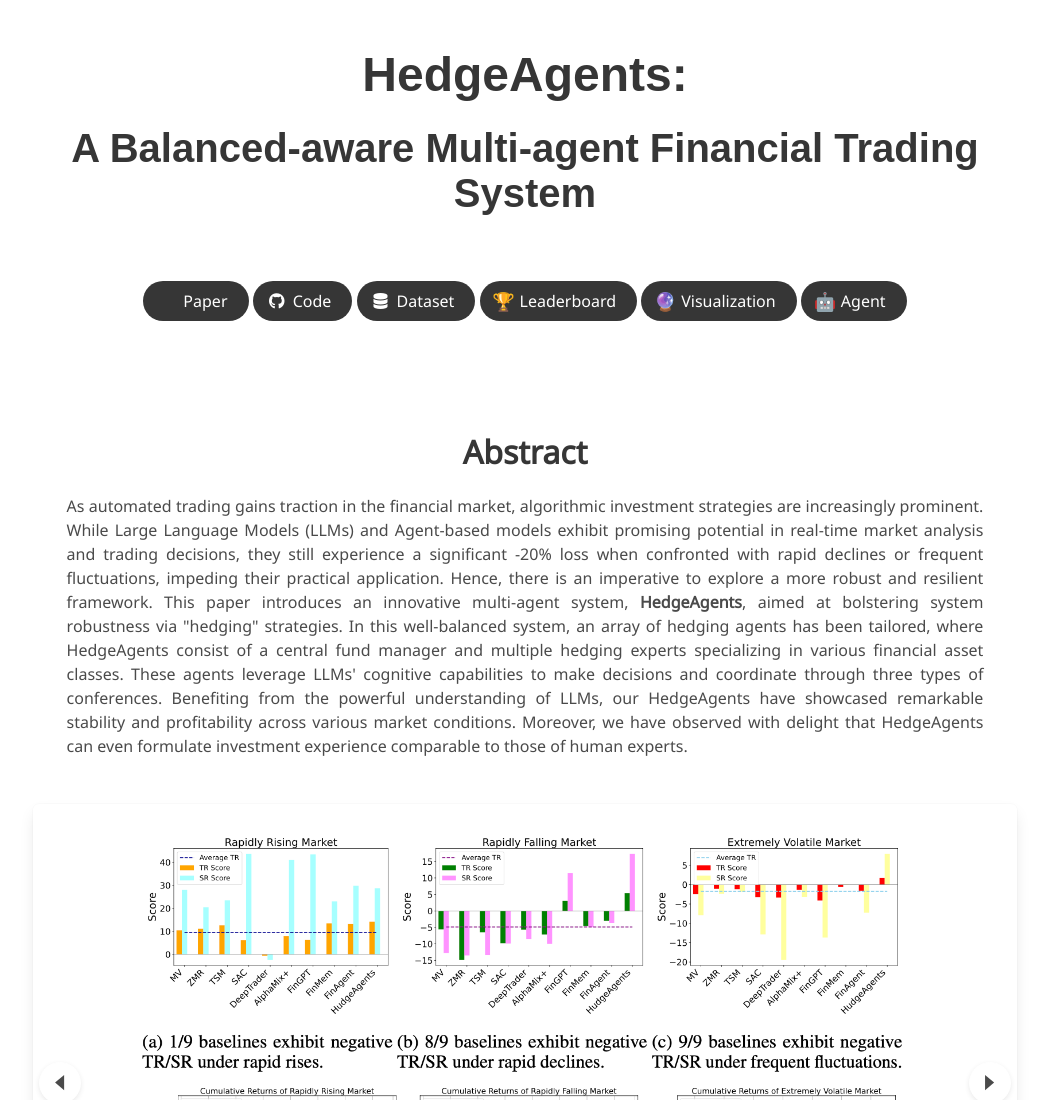
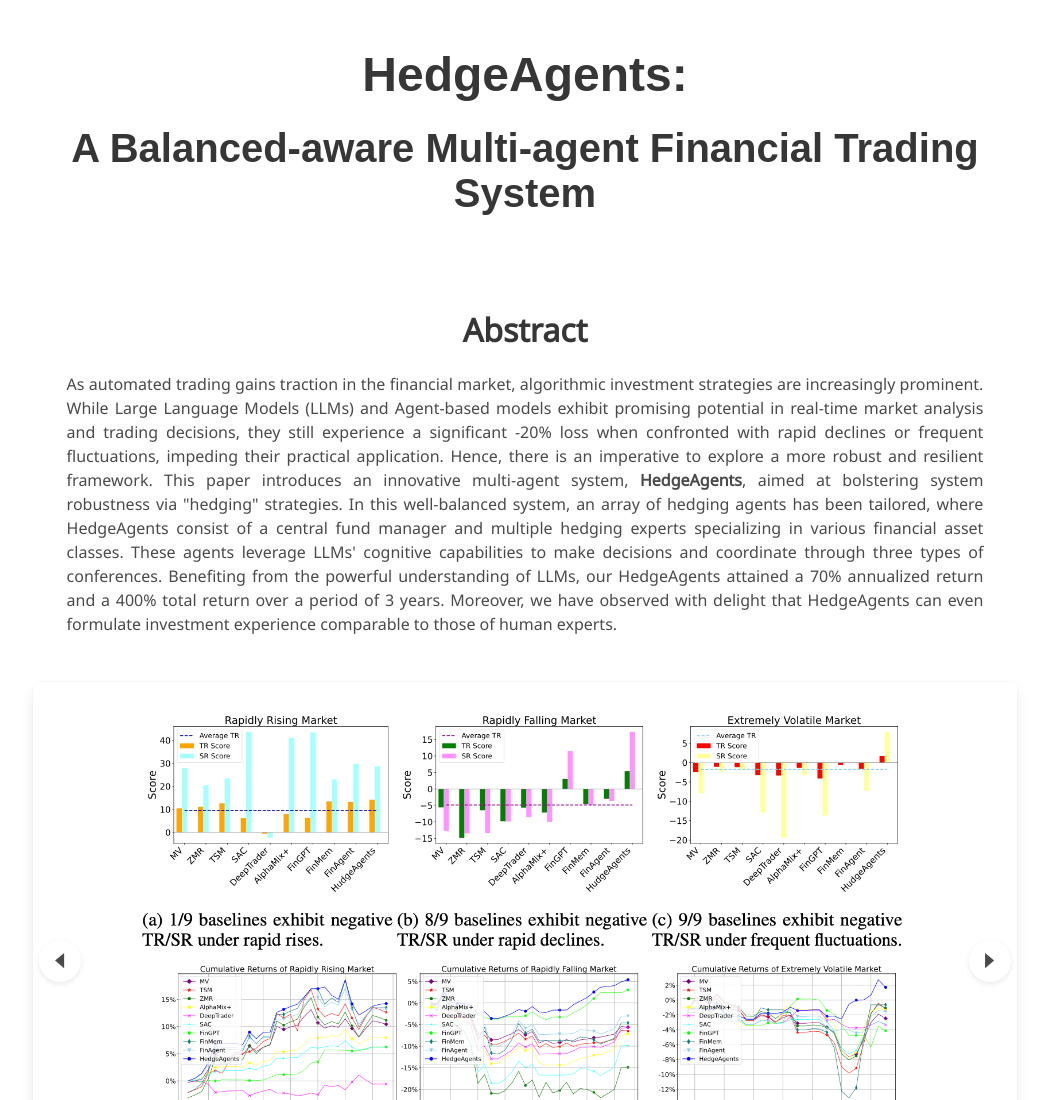
Before and after one commit to hedgeagents/hedgeagents.github.io, a plain HTML site: page index.html in a window 1280 px wide. Shown: the top 1100 px of the page, without its empty margins (115-1164 px from the left). Drawn offline with nearby package versions, Linux system fonts and the light colour scheme; a script that the page names is missing; some icons are missing; a web font is replaced by a local one.

Commit message:
Add files via upload

```diff
--- a/index.html
+++ b/index.html
@@ -50,12 +50,11 @@
           <h1 class="title is-1 publication-title" id="1">HedgeAgents:</h1>
           <h2 class="title is-2 publication-title" > A Balanced-aware Multi-agent Financial Trading System</h2>
 
-          <br>
 
 
 
-          <div class="column has-text-centered">
-            <div class="publication-links">
+          <!--div class="column has-text-centered">-->
+           <!-- <div class="publication-links">
               <span class="link-block">
                 <a href="https://hedgeagents.github.io/#1"
                    class="external-link button is-normal is-rounded is-dark">
@@ -64,9 +63,9 @@
                   </span>
                   <span>Paper</span>
                 </a>
-              </span>
+              </span>-->
 
-              <span class="link-block">
+              <!--<span class="link-block">
                 <a href="https://hedgeagents.github.io/#1"
                    class="external-link button is-normal is-rounded is-dark">
                   <span class="icon">
@@ -94,10 +93,10 @@
                   </span>
                   <span>Leaderboard</span>
                 </a>
-              </span>
+              </span>-->
 
               <!-- Visualization Link. -->
-              <span class="link-block">
+              <!--<span class="link-block">
                 <a href="https://hedgeagents.github.io/#visualization"
                    class="external-link button is-normal is-rounded is-dark">
                   <span class="icon">
@@ -131,7 +130,7 @@
               </span> -->
               <!-- Leaderboard Link. -->
 
-              <span class="link-block">
+              <!-- <span class="link-block">
                 <a href="https://hedgeagents.github.io/#agent"
                    class="external-link button is-normal is-rounded is-dark">
                   <span class="icon">
@@ -139,7 +138,7 @@
                   </span>
                   <span>Agent</span>
                   </a>
-              </span>
+              </span> -->
 
             </div>
           </div>
@@ -171,8 +170,10 @@
         <h2 class="title is-3">Abstract</h2>
         <div class="content has-text-justified">
            <p>
-         As automated trading gains traction in the financial market, algorithmic investment strategies are increasingly prominent. While Large Language Models (LLMs) and Agent-based models exhibit promising potential in real-time market analysis and trading decisions, they still experience a significant -20% loss when confronted with rapid declines or frequent fluctuations, impeding their practical application. Hence, there is an imperative to explore a more robust and resilient framework. This paper introduces an innovative multi-agent system, <b>HedgeAgents</b>, aimed at bolstering system robustness via "hedging" strategies. In this well-balanced system, an array of hedging agents has been tailored, where HedgeAgents consist of a central fund manager and multiple hedging experts specializing in various financial asset classes. These agents leverage LLMs' cognitive capabilities to make decisions and coordinate through three types of conferences. Benefiting from the powerful understanding of LLMs, our HedgeAgents have showcased remarkable stability and profitability across various market conditions. Moreover, we have observed with delight that HedgeAgents can even formulate investment experience comparable to those of human experts.
-          </p>
+         As automated trading gains traction in the financial market, algorithmic investment strategies are increasingly prominent. While Large Language Models (LLMs) and Agent-based models exhibit promising potential in real-time market analysis and trading decisions, they still experience a significant -20% loss when confronted with rapid declines or frequent fluctuations, impeding their practical application. Hence, there is an imperative to explore a more robust and resilient framework.
+
+This paper introduces an innovative multi-agent system, <b>HedgeAgents</b>, aimed at bolstering system robustness via "hedging" strategies. In this well-balanced system, an array of hedging agents has been tailored, where HedgeAgents consist of a central fund manager and multiple hedging experts specializing in various financial asset classes. These agents leverage LLMs' cognitive capabilities to make decisions and coordinate through three types of conferences. Benefiting from the powerful understanding of LLMs, our HedgeAgents attained a 70% annualized return and a 400% total return  over a period of 3 years. Moreover, we have observed with delight that HedgeAgents can even formulate investment experience comparable to those of human experts.
+           </p>
         </div>
       </div>
     </div>
```
